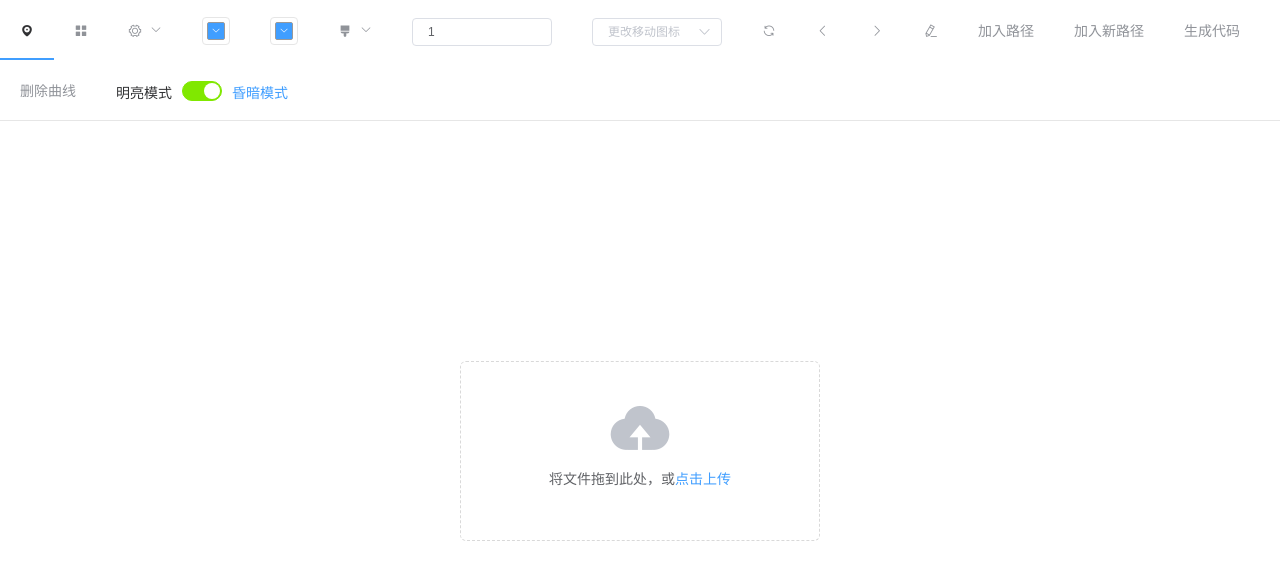
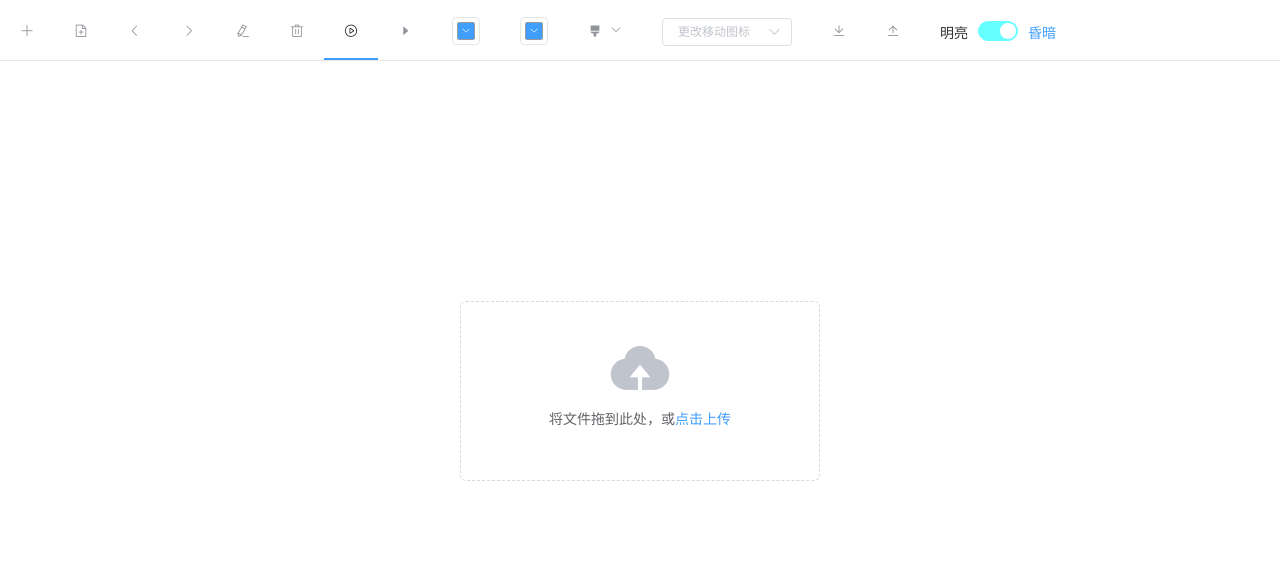
Before and after one commit to bezier-curve/bezier, a Vue app: page / in a window 1280 px wide. Shown: the top 580 px of the page. Built offline with nearby package versions, Linux system fonts and the light colour scheme.

Commit message:
页面调整

```diff
--- a/src/components/ImportImage.vue
+++ b/src/components/ImportImage.vue
@@ -2,93 +2,21 @@
 <div>
   <div class="header">
     <el-menu default-active="1" mode="horizontal">
-      <el-menu-item index="1" @click="btnOperation(1)">
-        <el-tooltip v-if="!currentAnimationState" class="item" effect="dark" content="开始当前操作路径动画" placement="bottom">
-          <i class="el-icon-location"></i>
-        </el-tooltip>
-        <el-tooltip v-else class="item" effect="dark" content="停下" placement="bottom">
-          <i class="el-icon-video-pause"></i>
+      <el-menu-item index="9" @click="btnOperation(9)">
+        <el-tooltip class="item" effect="dark" content="加入路径" placement="bottom">
+          <i class="el-icon-plus"></i>
         </el-tooltip>
       </el-menu-item>
-      <el-menu-item index="2" @click="btnOperation(2)">
-        <el-tooltip v-if="!allAnimationState" class="item" effect="dark" content="开始全路径动画" placement="bottom">
-          <i class="el-icon-menu"></i>
-        </el-tooltip>
-        <el-tooltip v-else class="item" effect="dark" content="停下" placement="bottom">
-          <i class="el-icon-video-pause"></i>
+      <el-menu-item index="10" @click="btnOperation(10)">
+        <el-tooltip class="item" effect="dark" content="加入新路径" placement="bottom">
+          <i class="el-icon-document-add"></i>
         </el-tooltip>
       </el-menu-item>
-      <!-- <el-menu-item index="3" @click="btnOperation(3)">
-        <el-tooltip class="item" effect="dark" content="停下" placement="bottom">
-          <i class="el-icon-video-pause"></i>
-        </el-tooltip>
-      </el-menu-item> -->
-      <el-submenu index="4">
-        <template slot="title">
-          <el-tooltip class="item" effect="dark" content="速度选择" placement="bottom">
-            <i class="el-icon-setting"></i>
-          </el-tooltip>
-        </template>
-        <el-menu-item index="4-1">
-          <el-slider :max=0.02 :step=0.002 :min=0.001  v-model="speed" @change="btnOperation(4)"></el-slider>
-        </el-menu-item>
-      </el-submenu>
-      <el-menu-item index="5">
-        <template slot="title">
-          <el-tooltip class="item" effect="dark" content="更改小球颜色" placement="bottom">
-            <el-color-picker v-model="ballColor" color-format='hex' @active-change='getBallColor'  size="mini"></el-color-picker>
-          </el-tooltip>
-        </template>
-      </el-menu-item>
-      <el-menu-item index="6">
-        <!-- @click="btnOperation(6)" -->
-        <template slot="title">
-          <el-tooltip class="item" effect="dark" content="更改曲线颜色" placement="bottom">
-            <el-color-picker v-model="curveColor" color-format='hex' @active-change='getCurveColor' size="mini"></el-color-picker>
-          </el-tooltip>
-        </template>
-      </el-menu-item>
-      <el-submenu index="7">
-        <template slot="title">
-          <el-tooltip class="item" effect="dark" content="更改曲线粗细" placement="bottom">
-            <i class="el-icon-s-open"></i>
-          </el-tooltip>
-        </template>
-        <el-menu-item index="7-1">
-          <el-slider v-model="curveSize" @change="btnOperation(7)"></el-slider>
-        </el-menu-item>
-      </el-submenu>
-      <!-- <el-submenu index="15" @click="btnOperation(15)"> -->
-
-        <el-menu-item index="15-1">
-          <!-- <template slot="title">
-            <el-tooltip class="item" effect="dark" content="" placement="bottom">
-              <i class="el-icon-s-open"></i>
-            </el-tooltip>
-          </template> -->
-          <el-input v-model="animationNum" size='mini' style="width:140px" placeholder="设置移动图标个数"></el-input>
-        </el-menu-item>
-      <!-- </el-submenu> -->
-      <el-menu-item index="14" @click="btnOperation(14)">
-        <template slot="title">
-          <!-- <el-tooltip class="item" effect="dark" content="更改动态图标" placement="bottom"> -->
-            <!-- <i class="el-icon-s-open"></i> -->
-            <el-select @change="getAnimationType" v-model="AnimationType" style="width:130px" size='mini' placeholder="更改移动图标">
-            <el-option
-              v-for="item in AnimationTypes"
-              :key="item.value"
-              :label="item.text"
-              :value="item.value">
-            </el-option>
-          </el-select>
-          <!-- </el-tooltip> -->
-        </template>
-      </el-menu-item>
-      <el-menu-item index="8" @click="btnOperation(8)">
+      <!-- <el-menu-item index="8" @click="btnOperation(8)">
         <el-tooltip class="item" effect="dark" content="重绘" placement="bottom">
           <i class="el-icon-refresh"></i>
         </el-tooltip>
-      </el-menu-item>
+      </el-menu-item>  -->
       <el-menu-item index="11" @click="btnOperation(11)">
         <el-tooltip class="item" effect="dark" content="回退" placement="bottom">
           <i class="el-icon-arrow-left"></i>
@@ -104,40 +32,96 @@
           <i class="el-icon-edit"></i>
         </el-tooltip>
       </el-menu-item>
-      <el-menu-item index="9" @click="btnOperation(9)">
-        <el-tooltip class="item" effect="dark" content="加入路径" placement="bottom">
-          <!-- <i class="el-icon-menu"></i> -->
-          <span>加入路径</span>
+      <el-menu-item index="17" @click="btnOperation(17)">
+        <el-tooltip class="item" effect="dark" content="删除曲线" placement="bottom">
+          <i class="el-icon-delete"></i>
         </el-tooltip>
       </el-menu-item>
-      <el-menu-item index="10" @click="btnOperation(10)">
-        <el-tooltip class="item" effect="dark" content="加入新路径" placement="bottom">
-          <!-- <i class="el-icon-menu"></i> -->
-          <span>加入新路径</span>
+      <!-- <el-divider direction="vertical"></el-divider> -->
+      <el-menu-item index="1" @click="btnOperation(1)">
+        <el-tooltip v-if="!currentAnimationState" class="item" effect="dark" content="开始当前操作路径动画" placement="bottom">
+          <i class="el-icon-video-play"></i>
+        </el-tooltip>
+        <el-tooltip v-else class="item" effect="dark" content="停下" placement="bottom">
+          <i class="el-icon-video-pause"></i>
         </el-tooltip>
       </el-menu-item>
+      <el-menu-item index="2" @click="btnOperation(2)">
+        <el-tooltip v-if="!allAnimationState" class="item" effect="dark" content="开始全路径动画" placement="bottom">
+          <i class="el-icon-caret-right"></i>
+        </el-tooltip>
+        <el-tooltip v-else class="item" effect="dark" content="停下" placement="bottom">
+          <i class="el-icon-video-pause"></i>
+        </el-tooltip>
+      </el-menu-item>
+      <!-- <el-submenu index="4">
+        <template slot="title">
+          <el-tooltip class="item" effect="dark" content="速度选择" placement="bottom">
+            <i class="el-icon-setting"></i>
+          </el-tooltip>
+        </template>
+        <el-menu-item index="4-1">
+          <el-slider :max=0.02 :step=0.002 :min=0.001  v-model="speed" @change="btnOperation(4)"></el-slider>
+        </el-menu-item>
+      </el-submenu> -->
+      <el-menu-item index="5">
+        <template slot="title">
+          <el-tooltip class="item" effect="dark" content="更改小球颜色" placement="bottom">
+            <el-color-picker v-model="ballColor" color-format='hex' @active-change='getBallColor'  size="mini"></el-color-picker>
+          </el-tooltip>
+        </template>
+      </el-menu-item>
+      <el-menu-item index="6">
+        <template slot="title">
+          <el-tooltip class="item" effect="dark" content="更改曲线颜色" placement="bottom">
+            <el-color-picker v-model="curveColor" color-format='hex' @active-change='getCurveColor' size="mini"></el-color-picker>
+          </el-tooltip>
+        </template>
+      </el-menu-item>
+      <el-submenu index="7">
+        <template slot="title">
+          <el-tooltip class="item" effect="dark" content="更改曲线粗细" placement="bottom">
+            <i class="el-icon-s-open"></i>
+          </el-tooltip>
+        </template>
+        <el-menu-item index="7-1">
+          <el-slider v-model="curveSize" :max="10" @change="btnOperation(7)"></el-slider>
+        </el-menu-item>
+      </el-submenu>
+      <el-menu-item index="14" @click="btnOperation(14)">
+        <template slot="title">
+          <el-select @change="getAnimationType" v-model="AnimationType" style="width:130px" size='mini' placeholder="更改移动图标">
+            <el-option
+              v-for="item in AnimationTypes"
+              :key="item.value"
+              :label="item.text"
+              :value="item.value">
+            </el-option>
+          </el-select>
+        </template>
+      </el-menu-item>
+      <!-- <el-menu-item index="15-1">
+        <el-input v-model="animationNum" size='mini' style="width:140px" placeholder="设置移动图标个数"></el-input>
+      </el-menu-item> -->
       <el-menu-item index="16" @click="btnOperation(16)">
         <el-tooltip class="item" effect="dark" content="生成代码" placement="bottom">
-          <!-- <i class="el-icon-menu"></i> -->
-          <span>生成代码</span>
+          <i class="el-icon-download"></i>
         </el-tooltip>
       </el-menu-item>
-      <el-menu-item index="17" @click="btnOperation(17)">
-        <el-tooltip class="item" effect="dark" content="删除曲线" placement="bottom">
-          <span>删除曲线</span>
+      <el-menu-item index="19" @click="btnOperation(19)">
+        <el-tooltip class="item" effect="dark" content="上传代码" placement="bottom">
+          <i class="el-icon-upload2"></i>
         </el-tooltip>
       </el-menu-item>
-      <el-menu-item index="18" @click="btnOperation(18)">
-        <el-tooltip class="item" effect="dark" content="删除曲线" placement="bottom">
-          <el-switch
-            v-model="selectTheme"
-            active-text="昏暗模式"
-            inactive-text="明亮模式"
-            active-color="#80E800"
-            inactive-color="#CD0074"
-            @change="changeTheme">
-          </el-switch>
-        </el-tooltip>
+      <el-menu-item index="18">
+        <el-switch
+          v-model="selectTheme"
+          active-text="昏暗"
+          inactive-text="明亮"
+          active-color="#66FFFF"
+          inactive-color="#1240AB"
+          @change="changeTheme">
+        </el-switch>
       </el-menu-item>
     </el-menu>
   </div>
@@ -157,12 +141,6 @@
     <canvas v-show="canvasShow" class="canvas-image" :width=canvasWidth :height=canvasHeight></canvas>
     <bezier-cancas :imgIcon="imgIcon" :theme="theme"  ref="buttonList" :bezierStyle=bezierStyle :isVisible=isVisible style="position: absolute" @generateCode="generateCode"></bezier-cancas>
     <bezier-code :isCodeShow="isCodeShow" :code="code" @close="handleClose"></bezier-code>
-    <!-- <button>添加文件</button> -->
-    <!-- <div class="file-input">
-      <bezier-button :title="`选择图片`" @handleImport="handleImport"></bezier-button>
-      <bezier-button :title="`清除画图`" :type="`button`" @handleClick="handleClear"></bezier-button>
-      <bezier-button :title="`画一条线`" :type="`button`" @handleClick="drawBazierCurve"></bezier-button>
-    </div> -->
   </div>
   <el-dialog
     :visible="uploadImgIcon"
@@ -180,9 +158,25 @@
         <i class="el-icon-upload"></i>
         <div class="el-upload__text">将文件拖到此处，或<em>点击上传</em></div>
       </el-upload>
-    <span slot="footer" class="dialog-footer">
+    <!-- <span slot="footer" class="dialog-footer">
       <el-button @click="closeDialog">取 消</el-button>
       <el-button type="primary" @click="closeDialog">确 定</el-button>
+    </span> -->
+  </el-dialog>
+    <el-dialog
+    :visible="uploadCode"
+    title="上传代码"
+    width="50%"
+    @close="cancelUploadCode">
+      <el-input
+        type="textarea"
+        :autosize="{ minRows: 2, maxRows: 10}"
+        placeholder="请输入代码"
+        v-model="codeText">
+      </el-input>
+    <span slot="footer" class="dialog-footer">
+      <el-button @click="cancelUploadCode">取 消</el-button>
+      <el-button type="primary" @click="uploadCodeText">确 定</el-button>
     </span>
   </el-dialog>
 </div>
@@ -223,14 +217,16 @@ export default {
         value: 'bb'
       }],
       uploadImgIcon: false,
-      animationNum: 1,
+      animationNum: '',
       isCodeShow: false,
       code: '',
       imgArrList: [],
       imgIcon: '',
       theme: 'dark',
       selectTheme: true,
-      imgSize: []
+      imgSize: [],
+      uploadCode: false,
+      codeText: ''
     }
   },
   components: {
@@ -268,13 +264,8 @@ export default {
           this.$refs.buttonList.beginMotionA();
           this.allAnimationState = !this.allAnimationState;
           break;
-        // case 3:    //停下
-        case 4:    //速度选择
+/*         case 4:    //速度选择
           this.$refs.buttonList.movingBallSpeed = this.speed;
-          break;
-/*         case 5:    //更改小球颜色
-          break;
-        case 6:     //更改曲线颜色
           break; */
         case 7:     //调整曲线粗细
           if(this.$refs.buttonList.gIndex > 0) {
@@ -283,9 +274,9 @@ export default {
             _changCurveStyle(this.$refs.buttonList.allBezierData, 'size', this.curveSize);
           }
           break;
-        case 8:     //重绘
+        /* case 8:     //重绘
           this.$refs.buttonList.redraw();
-          break;
+          break; */
         case 9:     //加入路径
           this.$refs.buttonList.joinPath();
           break;
@@ -304,14 +295,18 @@ export default {
         case 14:   //更换移动图标
           this.$refs.buttonList.movingBallType = this.AnimationType;
           break;
-        case 15:    //更改移动图标个数
+        /* case 15:    //更改移动图标个数
           this.$refs.buttonList.movingBallNum = this.animationNum;
-          break;
-        case 16:    //更改移动图标个数
+          break; */
+        case 16:    //生成代码
           this.$refs.buttonList.generateCode();
           break;
         case 17:    //删除路径
           delCurve(this.$refs.buttonList.allBezierData, this.$refs.buttonList.gIndex);
+          break;
+        case 19:
+          this.uploadCode = true;
+          break;
       }
     },
     getCurveColor(color) {
@@ -347,7 +342,7 @@ export default {
       this.uploadShow = false;
     },
     handleImport () {
-      ctx.clearRect(0, 0, this.canvasWidth, this.canvasHeight)
+      // ctx.clearRect(0, 0, this.canvasWidth, this.canvasHeight)
       var imgSrc = this.getObjectURL(this.file)
       this.getImage(imgSrc)
     },
@@ -375,12 +370,12 @@ export default {
         imageObj.setAttribute('crossOrigin', 'anonymous');
         imageObj.crossOrigin = '*';
         this.imgArrList.push(imageObj)
-        imageObj.onload = function() {
-          if(vm.imgSize.length == 0) {
-            const imageSize = vm.getImageSize(this.width, this.height)
-            vm.imgSize.push(imageSize.left, imageSize.top, imageSize.width, imageSize.height)
-          }
-          ctx.drawImage(vm.imgArrList[0], vm.imgSize[0], vm.imgSize[1], vm.imgSize[2], vm.imgSize[3])
+        this.imgArrList[0].onload = function() {
+          // if(vm.imgSize.length == 0) {
+            // vm.imgSize.push(imageSize.left, imageSize.top, imageSize.width, imageSize.height)
+          // }
+          const imageSize = vm.getImageSize(this.width, this.height)
+          ctx.drawImage(this, imageSize.left, imageSize.top, imageSize.width, imageSize.height)
         }
         if (vm.imgArrList.length > 1) {
           this.$refs.dialogUpload.clearFiles();
@@ -440,6 +435,15 @@ export default {
     changeTheme (val) {
       // false 明亮   true 黑暗
       this.theme = val ? 'dark' : 'light';
+    },
+    uploadCodeText () {
+      this.uploadCode = false;
+      this.codeText = '';
+      // 调用导入方法
+    },
+    cancelUploadCode () {
+      this.uploadCode = false;
+      this.codeText = '';
     }
   }
 }
--- a/src/components/bezier/BezierCanvas.vue
+++ b/src/components/bezier/BezierCanvas.vue
@@ -103,8 +103,7 @@ export default {
     };
   },
   watch: {
-    isVisible(newVal, oldVal) {
-      console.log(oldVal, newVal);
+    isVisible(newVal) {
       if (newVal) {
         this.initData();
         this.initCanvas();
@@ -113,7 +112,7 @@ export default {
     theme(newVal) {
       this.setTheme(newVal, this.bezierCurve.points);
       this.initOperation();
-      this.bezierCurve.color = newVal == 'dark' ? '#80E800' : '#1240AB'
+      this.bezierCurve.color = newVal == 'dark' ? '#66FFFF' : '#1240AB'
 /*       改变整条曲线的颜色
       this.pointsArr.bezierCurve.forEach(item => {
         this.setTheme(newVal, item.points);
@@ -330,7 +329,6 @@ export default {
         c2: new BezierBall(optionC2),
         end: new BezierBall(optionEnd)
       };
-      // let color = this.theme == 'dark' ? '#80E800' : '#1240AB';
       this.bezierCurve = new BezierCurve({ points: points });
       this.pointsArr = new JointBezier({});
       this.initOperation()
```
